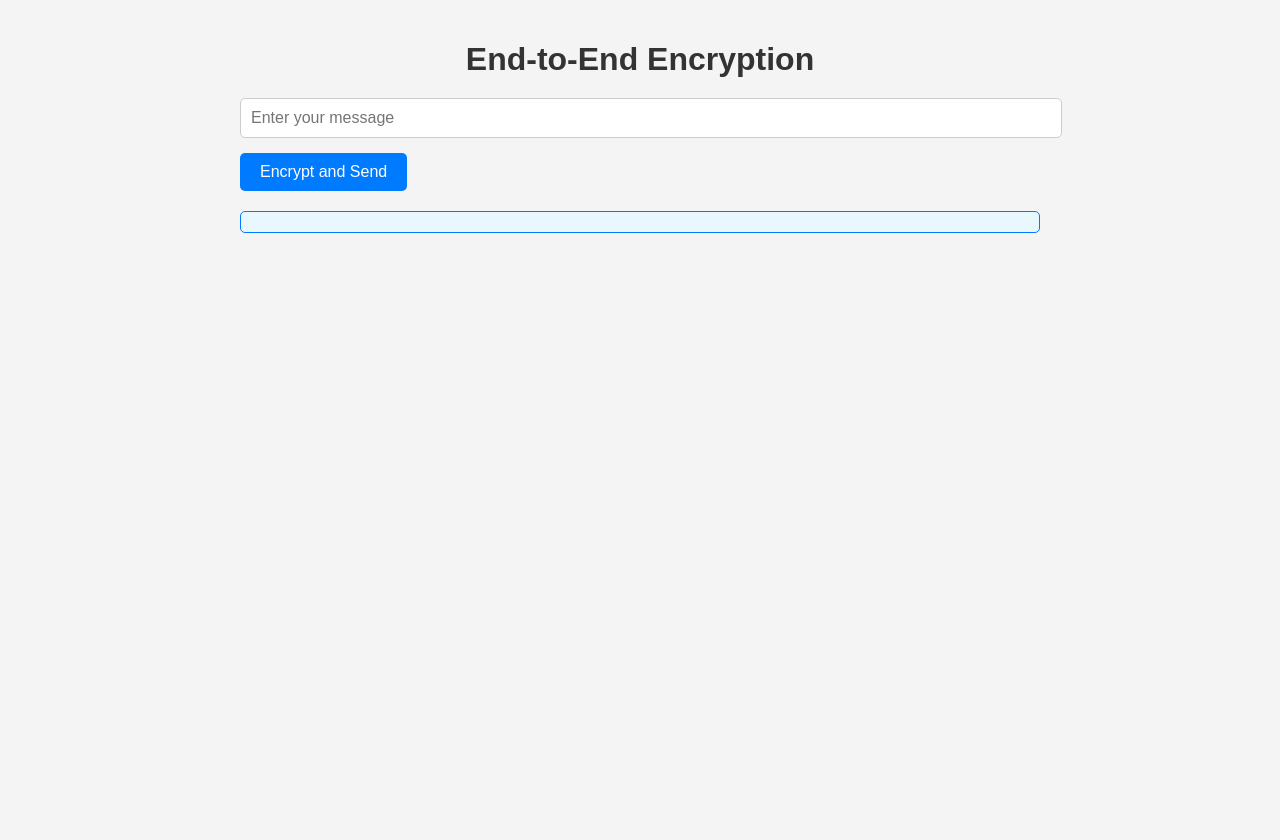
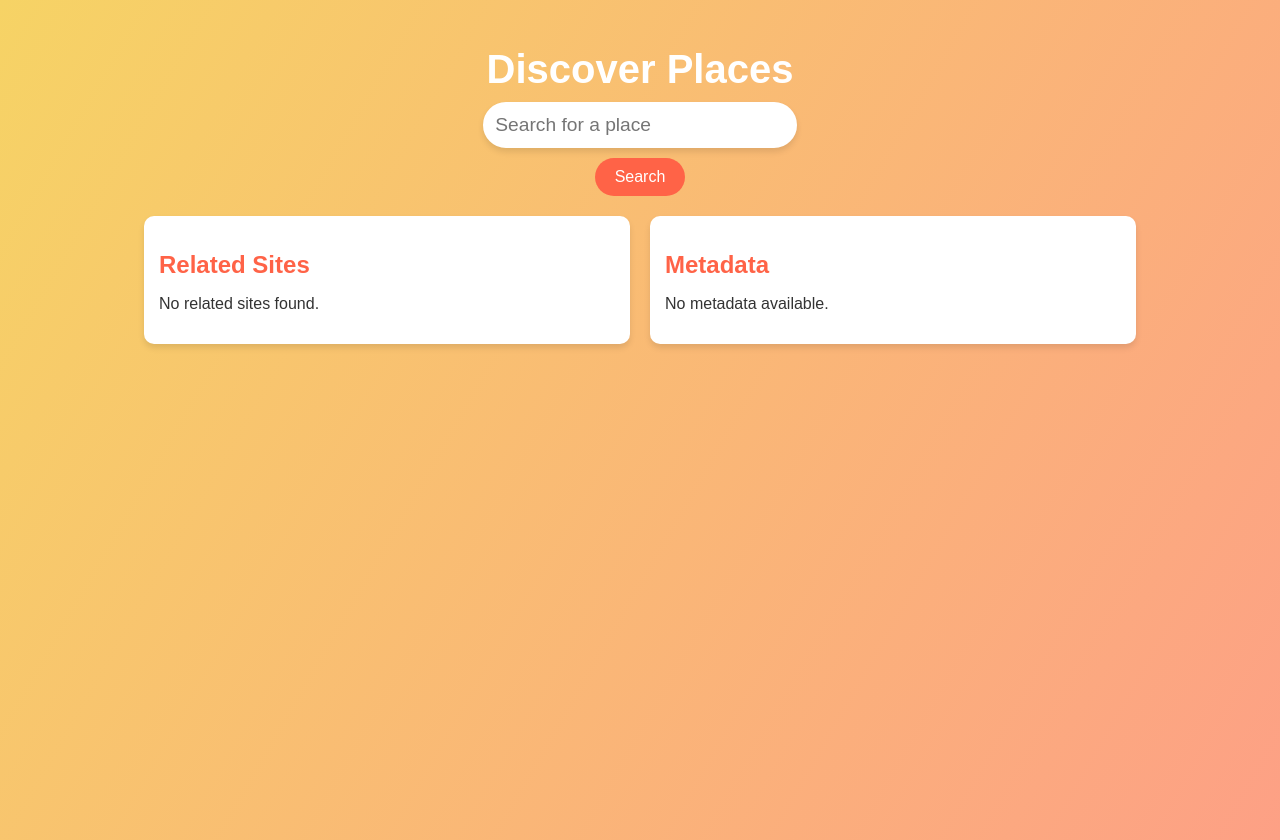
Before and after one commit to S-shubhh/Search_Engine_Optimize, a React (Create React App) app in the folder client/: page / in a window 1280 px wide. Before the commit the page ends 800 px from the top, so only its background shows below. Built offline with nearby package versions, Linux system fonts and the light colour scheme.

Commit message:
updated the frontend in two section

```diff
--- a/client/src/App.css
+++ b/client/src/App.css
@@ -1,64 +1,110 @@
-/* App.css */
-.header {
-  text-align: center;
-  font-size: 2rem;
-  margin-bottom: 20px;
+body {
+  margin: 0;
+  font-family: "Arial", sans-serif;
+  background: linear-gradient(120deg, #f6d365 0%, #fda085 100%);
   color: #333;
 }
 
-.input {
-  width: 100%;
-  padding: 10px;
-  margin-bottom: 15px;
-  border: 1px solid #ccc;
-  border-radius: 5px;
-  font-size: 1rem;
+.app {
+  display: flex;
+  flex-direction: column;
+  align-items: center;
+  min-height: 100vh;
+  padding: 20px;
 }
 
-.button {
-  background-color: #007bff;
-  color: #fff;
-  padding: 10px 20px;
-  border: none;
-  border-radius: 5px;
-  font-size: 1rem;
-  cursor: pointer;
+.search-container {
+  text-align: center;
+  margin-bottom: 20px;
 }
 
-.button:hover {
-  background-color: #0056b3;
-}
-
-.result-container {
-  margin-top: 20px;
-  padding: 10px;
-  border: 1px solid #007bff;
-  border-radius: 5px;
-  background-color: #e9f7ff;
-}
-
-.decrypted-message {
-  color: #007bff;
-  font-size: 1.2rem;
-}
-
-.google-data {
-  margin-top: 20px;
-}
-
-.google-data h2 {
-  color: #333;
-  font-size: 1.5rem;
+.app-title {
+  font-size: 2.5rem;
+  color: #fff;
   margin-bottom: 10px;
 }
 
-.google-data ul {
+.search-input {
+  width: 80%;
+  max-width: 500px;
+  padding: 10px;
+  font-size: 1.2rem;
+  border: 2px solid #fff;
+  border-radius: 25px;
+  outline: none;
+  margin-bottom: 10px;
+  box-shadow: 0 4px 6px rgba(0, 0, 0, 0.1);
+}
+
+.search-input:focus {
+  border-color: #ffa500;
+}
+
+.search-button {
+  background-color: #ff6347;
+  color: #fff;
+  font-size: 1rem;
+  padding: 10px 20px;
+  border: none;
+  border-radius: 25px;
+  cursor: pointer;
+  transition: background-color 0.3s ease;
+}
+
+.search-button:hover {
+  background-color: #e5533c;
+}
+
+.results-section {
+  display: flex;
+  width: 80%;
+  max-width: 1200px;
+  gap: 20px;
+}
+
+.google-results,
+.metadata {
+  flex: 1;
+  background-color: #fff;
+  border-radius: 10px;
+  padding: 15px;
+  box-shadow: 0 4px 6px rgba(0, 0, 0, 0.1);
+}
+
+.google-results h2,
+.metadata h2 {
+  margin-bottom: 10px;
+  color: #ff6347;
+}
+
+.google-results ul {
   list-style: none;
   padding: 0;
 }
 
-.google-data li {
+.google-item {
   margin-bottom: 10px;
-  font-size: 1rem;
+}
+
+.google-item h3 {
+  font-size: 1.2rem;
+  color: #007bff;
+}
+
+.google-item h3:hover {
+  text-decoration: underline;
+}
+
+.google-item p {
+  margin: 5px 0;
   color: #555;
 }
+
+.metadata h3 {
+  margin-bottom: 5px;
+}
+
+.metadata ul {
+  list-style: none;
+  padding: 0;
+}
--- a/client/src/App.js
+++ b/client/src/App.js
@@ -1,110 +1,135 @@
 import React, { useState } from "react";
-import './App.css'; // Importing the app-specific styles
+import "./App.css";
 
 const App = () => {
-  const [decryptedMessage, setDecryptedMessage] = useState("");
-  const [userMessage, setUserMessage] = useState("");
-  const [loading, setLoading] = useState(false); // State to track loading status
+  const [searchQuery, setSearchQuery] = useState("");
+  const [metadata, setMetadata] = useState(null);
+  const [googleResults, setGoogleResults] = useState([]);
+  const [loading, setLoading] = useState(false);
 
-  const encryptData = async (data) => {
-    try {
-      console.log("Starting encryption...");
-
-      // Fetch the public key
-      const publicKeyResponse = await fetch("/public_key.pem");
-      const publicKeyPem = await publicKeyResponse.text();
-
-      // Convert PEM format to ArrayBuffer
-      const publicKeyBase64 = publicKeyPem
-        .replace("-----BEGIN PUBLIC KEY-----", "")
-        .replace("-----END PUBLIC KEY-----", "")
-        .replace(/\n/g, "");
-      const publicKeyArrayBuffer = Uint8Array.from(
-        atob(publicKeyBase64),
-        (c) => c.charCodeAt(0)
-      );
-
-      // Import the public key
-      const cryptoKey = await crypto.subtle.importKey(
-        "spki",
-        publicKeyArrayBuffer.buffer,
-        {
-          name: "RSA-OAEP",
-          hash: { name: "SHA-256" },
-        },
-        false,
-        ["encrypt"]
-      );
-
-      // Encrypt the data
-      const encryptedBuffer = await crypto.subtle.encrypt(
-        { name: "RSA-OAEP" },
-        cryptoKey,
-        new TextEncoder().encode(data)
-      );
-
-      const encryptedData = btoa(String.fromCharCode(...new Uint8Array(encryptedBuffer)));
-      console.log("Encrypted Data:", encryptedData);
-      return encryptedData;
-    } catch (error) {
-      console.error("Encryption failed:", error);
-      alert("Encryption failed. Please try again.");
-    }
-  };
-
-  const handleEncryptAndSend = async () => {
-    if (!userMessage) {
-      alert("Please enter a message!");
+  const handleSearch = async () => {
+    if (!searchQuery.trim()) {
+      alert("Please enter a search query!");
       return;
     }
 
-    setLoading(true); // Show loading spinner during the request
-
-    const encryptedData = await encryptData(userMessage);
-    if (!encryptedData) return;
+    setLoading(true);
 
     try {
-      console.log("Sending encrypted data to server...");
+      // Fetch metadata
+      const metadataResponse = await fetch(
+        `http://localhost:5000/metadata?query=${encodeURIComponent(searchQuery)}`
+      );
+      const metadataData = await metadataResponse.json();
+      setMetadata(metadataData.data);
 
-      // Send the encrypted data to the server
-      const response = await fetch("http://localhost:5000/decrypt", {
-        method: "POST",
-        headers: { "Content-Type": "application/json" },
-        body: JSON.stringify({ encryptedData }),
-      });
-
-      const result = await response.json();
-      setDecryptedMessage(result.data);
-      console.log("Server Response:", result);
+      // Fetch Google search results
+      const googleResponse = await fetch(
+        `http://localhost:5000/googleSearch?query=${encodeURIComponent(searchQuery)}`
+      );
+      const googleData = await googleResponse.json();
+      setGoogleResults(googleData.data || []);
     } catch (error) {
-      console.error("Request failed:", error);
-      alert("Failed to send request. Please try again.");
+      console.error("Failed to fetch data:", error);
+      alert("Failed to fetch data. Please try again.");
     } finally {
-      setLoading(false); // Hide loading spinner after the request
+      setLoading(false);
     }
   };
 
   return (
-    <div className="container">
-      <h1 className="header">End-to-End Encryption</h1>
+    <div className="app">
+      <div className="search-container">
+        <h1 className="app-title">Discover Places</h1>
         <input
           type="text"
-        placeholder="Enter your message"
-        value={userMessage}
-        onChange={(e) => setUserMessage(e.target.value)}
-        className="input"
+          placeholder="Search for a place"
+          value={searchQuery}
+          onChange={(e) => setSearchQuery(e.target.value)}
+          className="search-input"
         />
         <button
-        onClick={handleEncryptAndSend}
-        className="button"
+          onClick={handleSearch}
+          className="search-button"
           disabled={loading}
         >
-        {loading ? "Encrypting..." : "Encrypt and Send"}
+          {loading ? "Searching..." : "Search"}
         </button>
-      <div className="result-container">
-        {decryptedMessage && (
-          <p className="decrypted-message">Decrypted Message: {decryptedMessage}</p>
+      </div>
+
+      <div className="results-section">
+        {/* Google search results */}
+        <div className="google-results">
+          <h2>Related Sites</h2>
+          {googleResults.length > 0 ? (
+            <ul>
+              {googleResults.map((result, index) => (
+                <li key={index} className="google-item">
+                  <a href={result.link} target="_blank" rel="noopener noreferrer">
+                    <h3>{result.title}</h3>
+                  </a>
+                  <p>{result.snippet}</p>
+                </li>
+              ))}
+            </ul>
+          ) : (
+            <p>No related sites found.</p>
           )}
+        </div>
+
+        {/* Metadata section */}
+        <div className="metadata">
+          <h2>Metadata</h2>
+          {metadata ? (
+            <div>
+              <h3>{metadata.name}</h3>
+              <p>{metadata.address}</p>
+              <p>
+                <strong>Why Famous:</strong> {metadata.whyFamous}
+              </p>
+
+              {/* Nearby stations and airports */}
+              <h4>Nearby:</h4>
+              <ul>
+                <li>
+                  <strong>Railway Station:</strong>
+                  {metadata.nearby.railwayStation.length > 0
+                    ? metadata.nearby.railwayStation.map((station, index) => (
+                        <div key={index}>
+                          <p>{station.name}</p>
+                          <p>{station.distance}</p>
+                        </div>
+                      ))
+                    : "N/A"}
+                </li>
+                <li>
+                  <strong>Bus Station:</strong>
+                  {metadata.nearby.busStation.length > 0
+                    ? metadata.nearby.busStation.map((station, index) => (
+                        <div key={index}>
+                          <p>{station.name}</p>
+                          <p>{station.distance}</p>
+                        </div>
+                      ))
+                    : "N/A"}
+                </li>
+                <li>
+                  <strong>Airport:</strong>
+                  {metadata.nearby.airport.length > 0
+                    ? metadata.nearby.airport.map((airport, index) => (
+                        <div key={index}>
+                          <p>{airport.name}</p>
+                          <p>{airport.distance}</p>
+                        </div>
+                      ))
+                    : "N/A"}
+                </li>
+              </ul>
+            </div>
+          ) : (
+            <p>No metadata available.</p>
+          )}
+        </div>
       </div>
     </div>
   );
```
Lines whose indentation alone changed are shown as unchanged.
